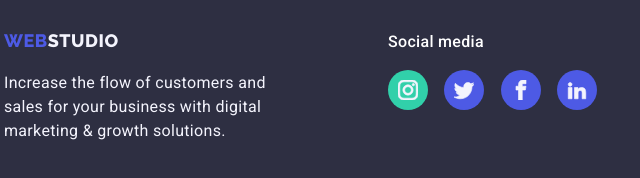
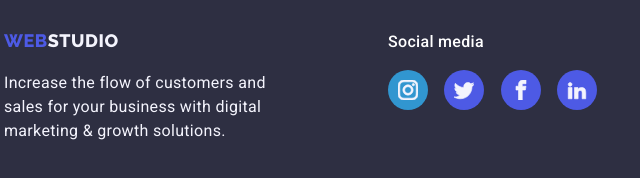
Before and after one commit to jonsalazar09/goit-markup-hw-06, a plain HTML site: page index.html in a window 1280 px wide. In both pictures the pointer is over the item 560 px from the left and 3039 px from the top of the page. Shown: the part 2950-3128 px from the top of the page, 152-792 px from the left. Drawn offline with nearby package versions, Linux system fonts and the light colour scheme; files whose address does not match are found by name.

Commit message:
Update style.css

```diff
--- a/css/style.css
+++ b/css/style.css
@@ -500,14 +500,14 @@ ul .our-team-icons {
 
 .footer-icons li:hover,
 .footer-icons li:focus {
-  background-color: rgba(49, 208, 170, 1);
+  background-color: rgb(49, 150, 208);
   transition-duration: 250ms;
   transition-timing-function: cubic-bezier(0.4, 0, 0.2, 1);
 }
 
 .our-team-icons li:hover,
 .footer-icons li:focus {
-  background-color: rgba(64, 75, 191, 1);
+  background-color: rgb(64, 157, 191);
   transition-duration: 250ms;
   transition-timing-function: cubic-bezier(0.4, 0, 0.2, 1);
 }
```
